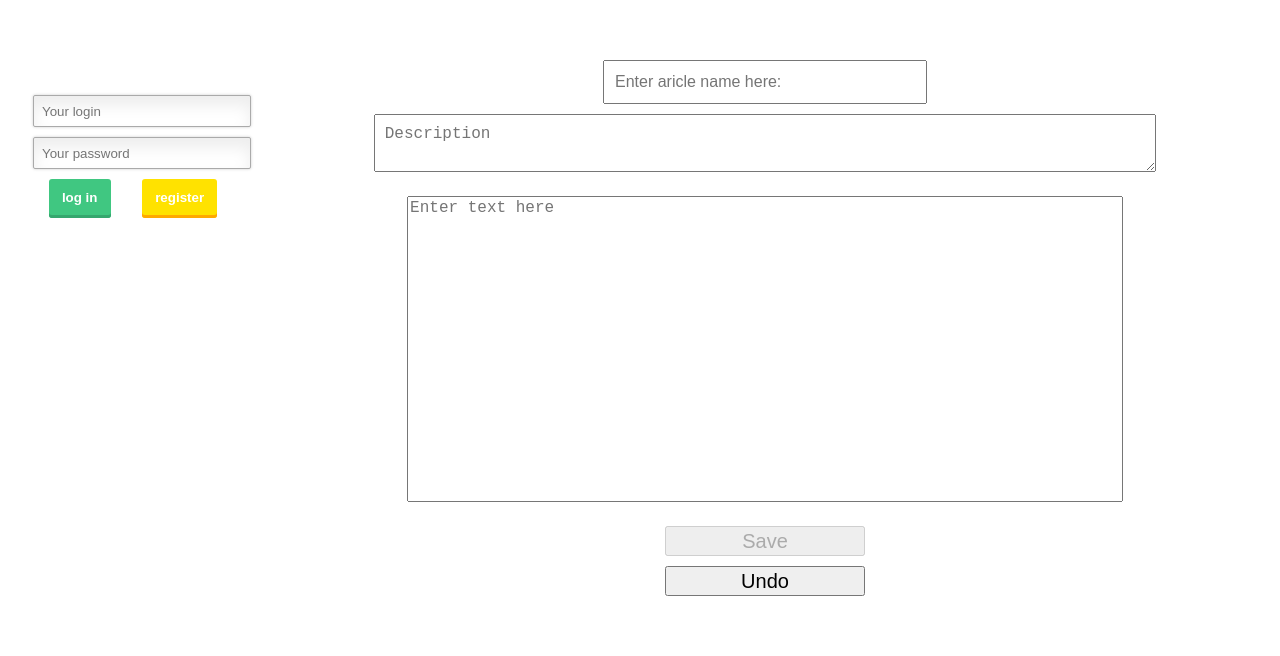
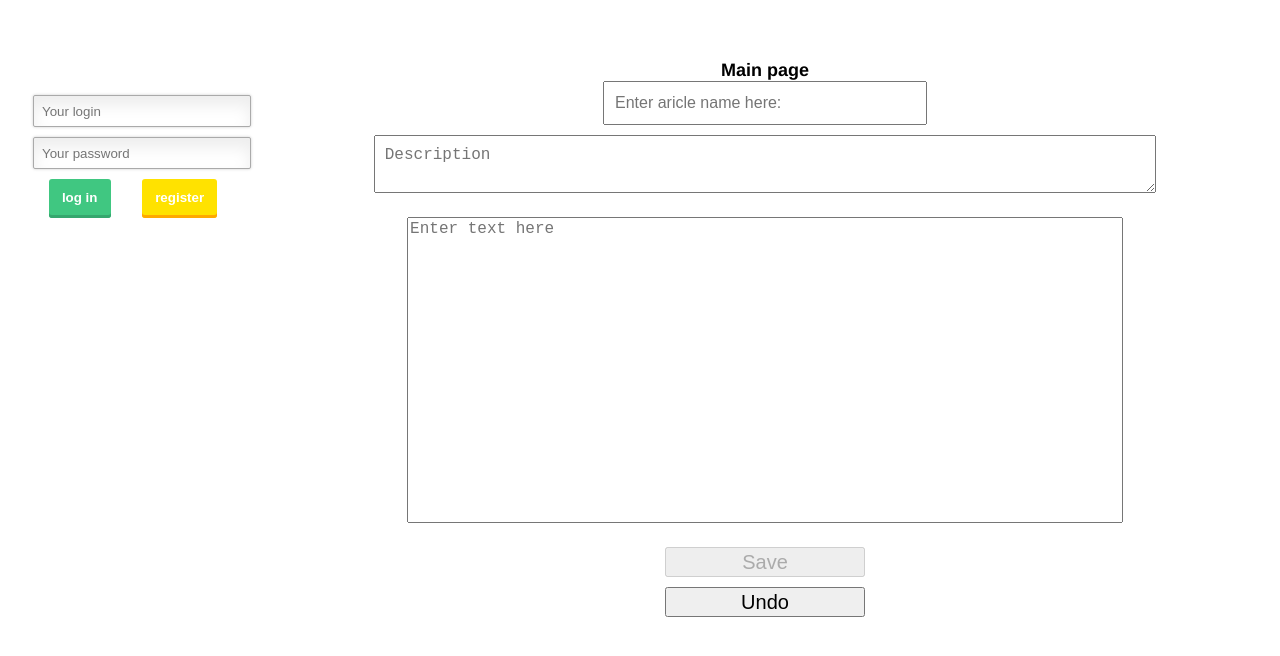
Before and after one commit to okedo/Vue-blog, a Vue app: page /#/article/new in a window 1280 px wide. Shown: the top 656 px of the page. Built offline with nearby package versions, Linux system fonts and the light colour scheme; no server answers.

Commit message:
added link to main page

```diff
--- a/src/components/ArticleDetail.vue
+++ b/src/components/ArticleDetail.vue
@@ -1,5 +1,6 @@
 <template>
  <div class="article-detail-container">
+    <router-link :to="'/'" class="main-page-link">Main page</router-link>
   <div class="author-controls-container" v-if="isLogged && isAuthor">
     <button v-on:click="editArticle()" class="edit-button button-common">
       Edit
@@ -62,6 +63,13 @@ export default {
 
 <style lang="scss" scoped>
 .article-detail-container {
+  .main-page-link {
+    color: black;
+    text-decoration: none;
+    font-size: 18px;
+    font-weight: bold;
+  }
+
   .author-controls-container {
     .button-common {
       font-size: 1.5em;
--- a/src/components/ArticleForm.vue
+++ b/src/components/ArticleForm.vue
@@ -1,5 +1,6 @@
 <template>
   <div class="article-form-container">
+    <router-link :to="'/'" class="main-page-link">Main page</router-link>
     <div class="article-form">
       <div>
         <input v-model="articleData.title" class="article-form-title-input" type="text" placeholder="Enter aricle name here:"/>
@@ -69,6 +70,13 @@ export default {
 
 <style lang="scss" scoped>
 .article-form-container {
+  .main-page-link {
+    color: black;
+    text-decoration: none;
+    font-size: 18px;
+    font-weight: bold;
+  }
+
   .article-form {
     .article-form-title-input {
       min-width: 300px;
```
